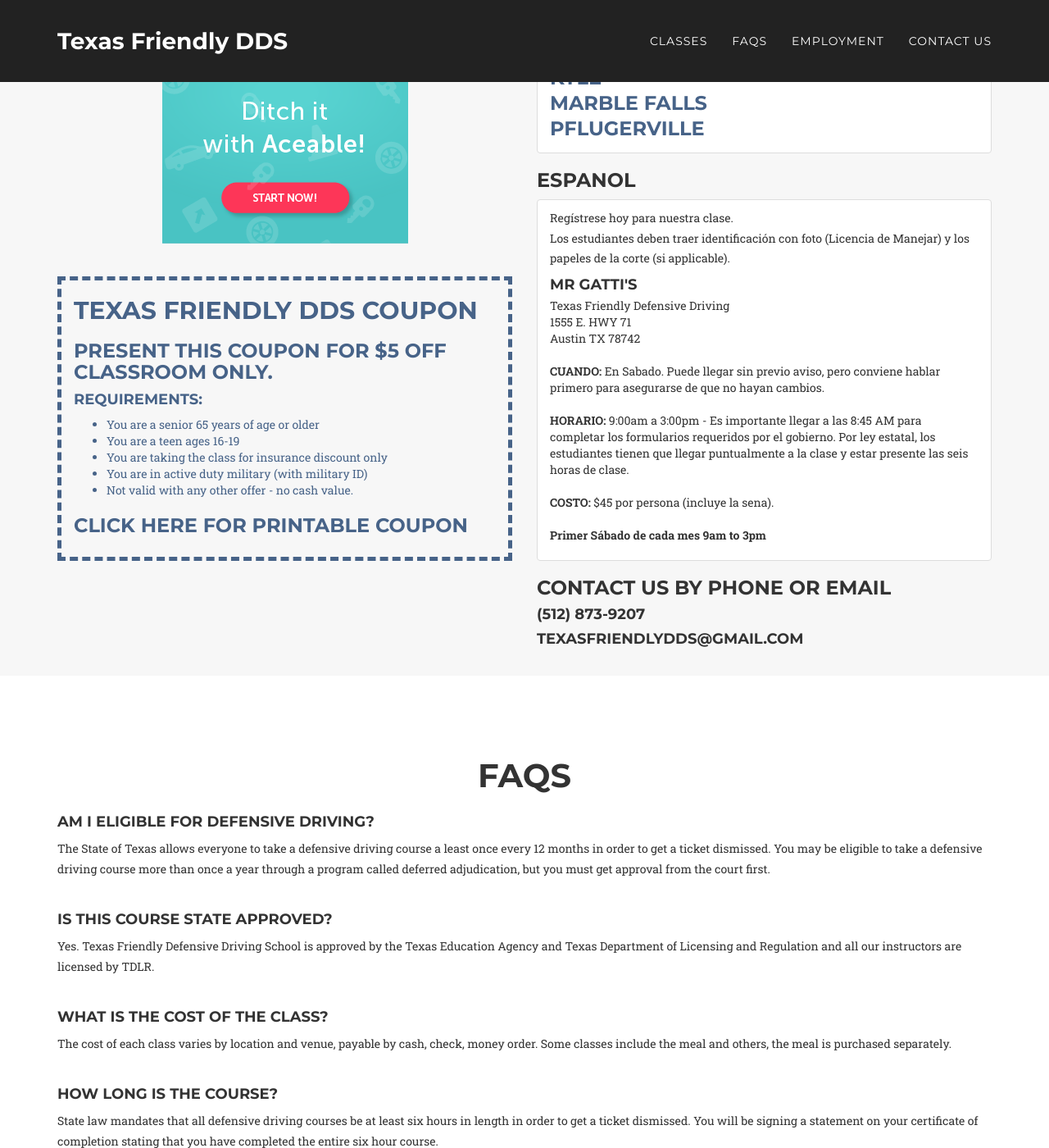
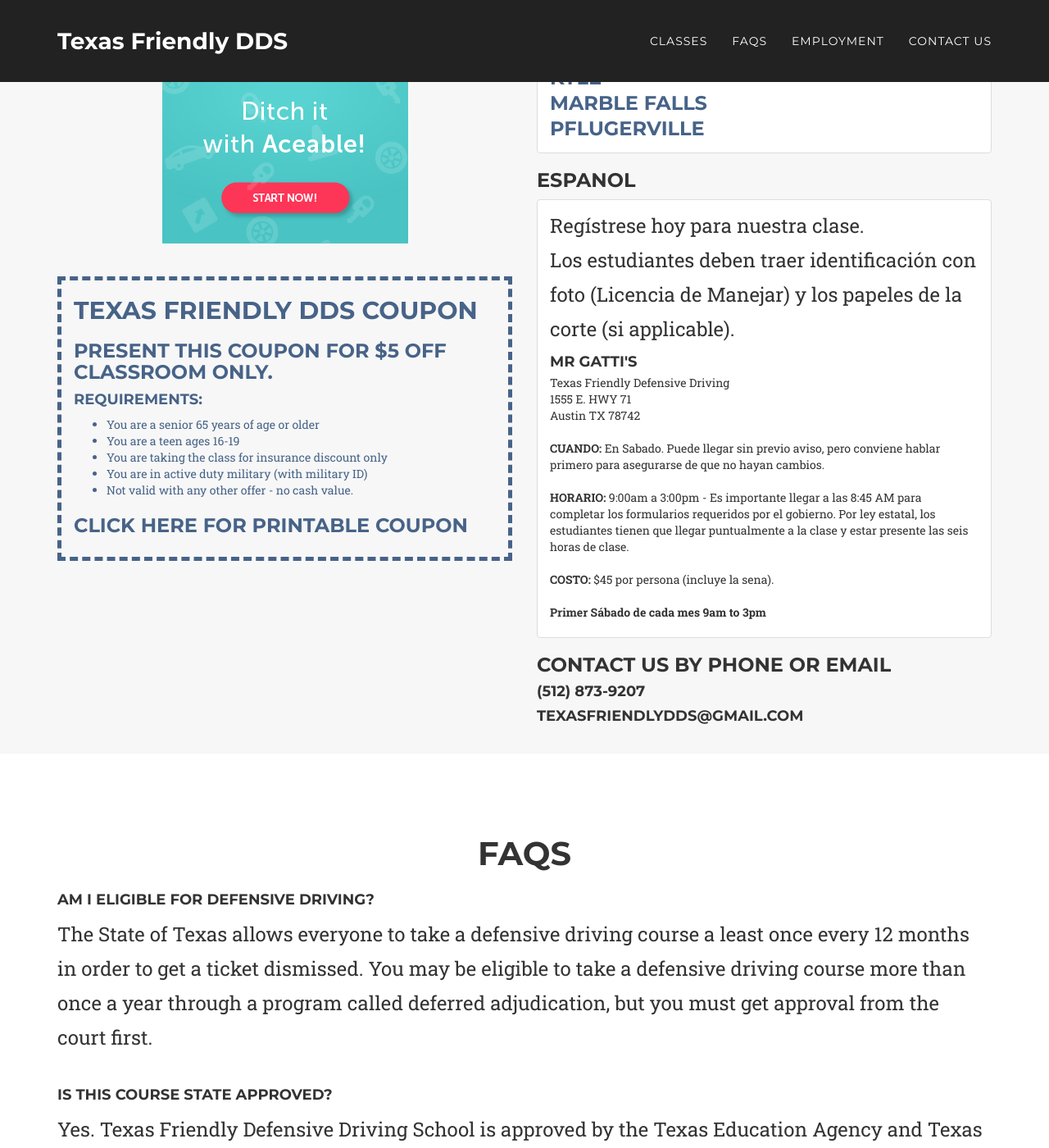
Before and after one commit to poseidonimaging/defensivedrivingaustin, a Jekyll site: the page built from index.html, in a window 1280 px wide and 1400 px high, scrolled down 1058 px. Shown: the whole window at 82% size. Built offline with Jekyll 4.4.1, drawn with Linux system fonts in a browser that asks for light colours; nearby versions of some CDN libraries; some web fonts are replaced; the list of posts is cut into pages by our own code.

Commit message:
Font Size

```diff
--- a/css/agency.css
+++ b/css/agency.css
@@ -18,7 +18,7 @@ body {
 }
 
 p {
-    font-size: 14px;
+    font-size: 24px;
     line-height: 1.75;
 }
 
```
